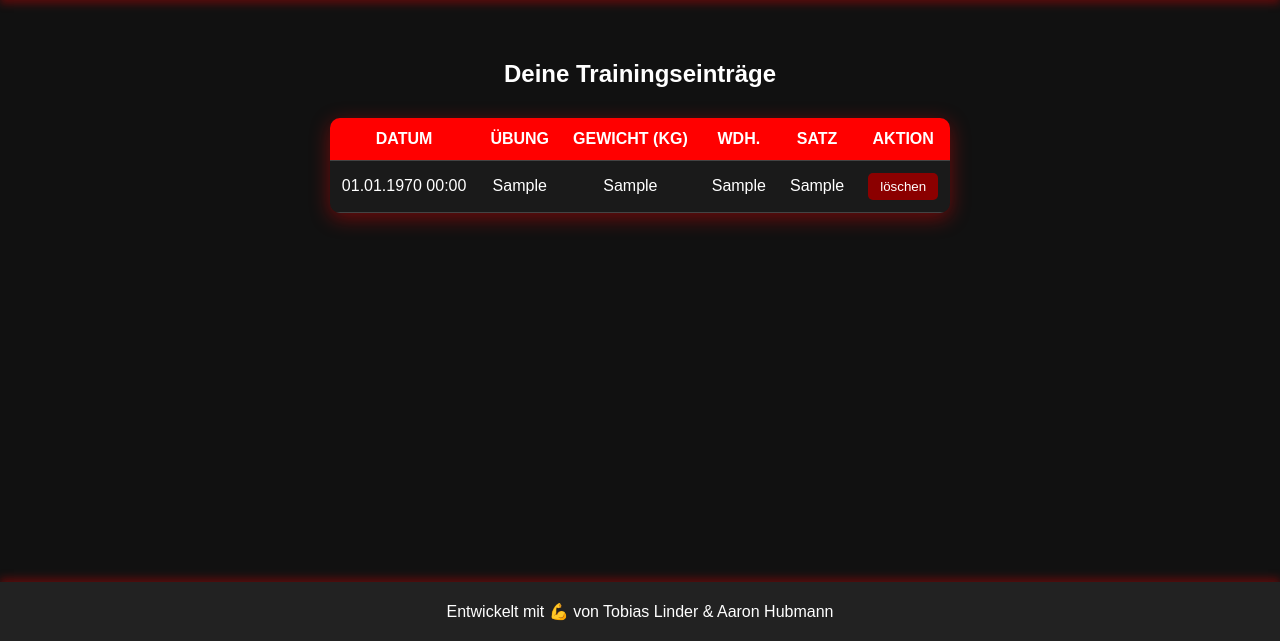
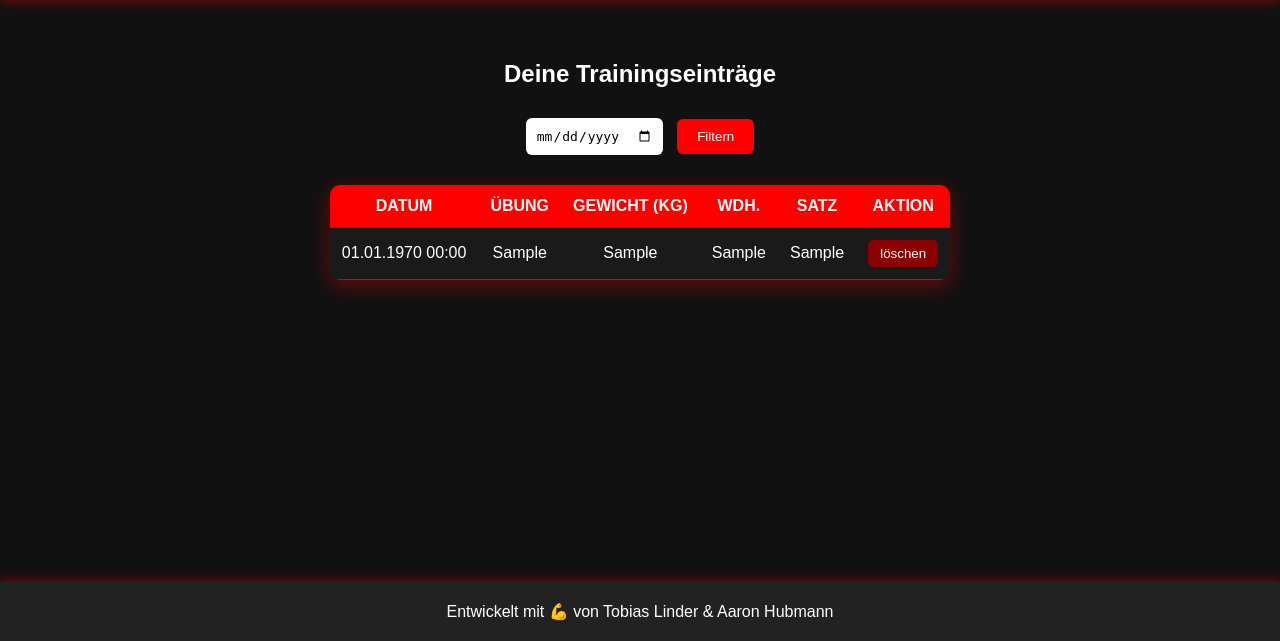
Before and after one commit to Linder419/BeastMode, a PHP site: page /overview.php in a window 1280 px wide. Shown: the part 159-800 px from the top of the page. Run offline with PHP 8.4, Linux system fonts and the light colour scheme; the visitor is signed in with stand-in values (Sample User, id 1); tables that the repository leaves empty or names only in its code hold one stand-in row (values such as "Sample post").

Commit message:
Datenbank wiederhergestellt

```diff
--- a/overview.php
+++ b/overview.php
@@ -8,6 +8,7 @@ if (!isset($_SESSION['user_id'])) {
 }
 
 $user_id = $_SESSION['user_id'];
+$filter_date = $_GET['datum'] ?? '';
 
 // Einzelnen Eintrag löschen
 if ($_SERVER['REQUEST_METHOD'] === 'POST' && isset($_POST['delete_id'])) {
@@ -23,8 +24,12 @@ if ($_SERVER['REQUEST_METHOD'] === 'POST' && isset($_POST['delete_id'])) {
 }
 
 try {
-
-    $stmt = $pdo->prepare("SELECT * FROM trainingseinheiten WHERE user_id = :user_id ORDER BY datum DESC, saetze ASC");
+    if ($filter_date) {
+        $stmt = $pdo->prepare("SELECT * FROM trainingseinheiten WHERE user_id = :user_id AND DATE(datum) = :datum ORDER BY datum DESC");
+        $stmt->bindParam(':datum', $filter_date);
+    } else {
+        $stmt = $pdo->prepare("SELECT * FROM trainingseinheiten WHERE user_id = :user_id ORDER BY datum DESC");
+    }
     $stmt->bindParam(':user_id', $user_id, PDO::PARAM_INT);
     $stmt->execute();
     $eintraege = $stmt->fetchAll(PDO::FETCH_ASSOC);
@@ -70,16 +75,52 @@ try {
             font-size: 2.5em;
             text-transform: uppercase;
         }
+        .home-button {
+            position: absolute;
+            right: 30px;
+            top: 50%;
+            transform: translateY(-50%);
+            background-color: red;
+            color: white;
+            padding: 10px 20px;
+            text-decoration: none;
+            border-radius: 6px;
+            font-weight: bold;
+        }
+        .home-button:hover {
+            background-color: #b30000;
+        }
         .main-content {
             padding: 40px;
             max-width: 1200px;
             margin: 0 auto;
             flex: 1;
-            text-align: center;
         }
         .main-content h2 {
             text-align: center;
             margin-bottom: 30px;
+        }
+        .filter-form {
+            text-align: center;
+            margin-bottom: 30px;
+        }
+        .filter-form input[type="date"] {
+            padding: 10px;
+            border-radius: 6px;
+            border: none;
+            font-size: 1em;
+        }
+        .filter-form button {
+            padding: 10px 20px;
+            margin-left: 10px;
+            background-color: red;
+            color: white;
+            border: none;
+            border-radius: 6px;
+            cursor: pointer;
+        }
+        .filter-form button:hover {
+            background-color: #b30000;
         }
         table {
             width: 100%;
@@ -176,11 +194,16 @@ try {
         <a href="OrdnerHaupt/index.html" class="home-button">Zur Hauptseite</a>
     </div>
 
-
     <div class="main-content">
         <h2>Deine Trainingseinträge</h2>
+
+        <form method="GET" class="filter-form">
+            <input type="date" name="datum" value="<?= htmlspecialchars($filter_date) ?>">
+            <button type="submit">Filtern</button>
+        </form>
+
         <?php if (count($eintraege) === 0): ?>
-            <p>Du hast noch keine Einträge gespeichert.</p>
+            <p>Keine Einträge gefunden für dieses Datum.</p>
             <a href="hauptseite.php" class="button-red">Übung eingeben</a>
         <?php else: ?>
             <table>
@@ -196,9 +219,9 @@ try {
                 </thead>
                 <tbody>
                 <?php
-                $last_uebung = '';
+                $last_uebung = null;
                 foreach ($eintraege as $eintrag):
-                    if ($last_uebung !== '' && $last_uebung !== $eintrag['uebung']) {
+                    if ($last_uebung !== null && $last_uebung !== $eintrag['uebung']) {
                         echo '<tr class="spacer-row"><td colspan="6"></td></tr>';
                     }
                     $last_uebung = $eintrag['uebung'];
```
Also changed, not shown: other parts of overview.php (+9 -32 lines), 2 other files.
